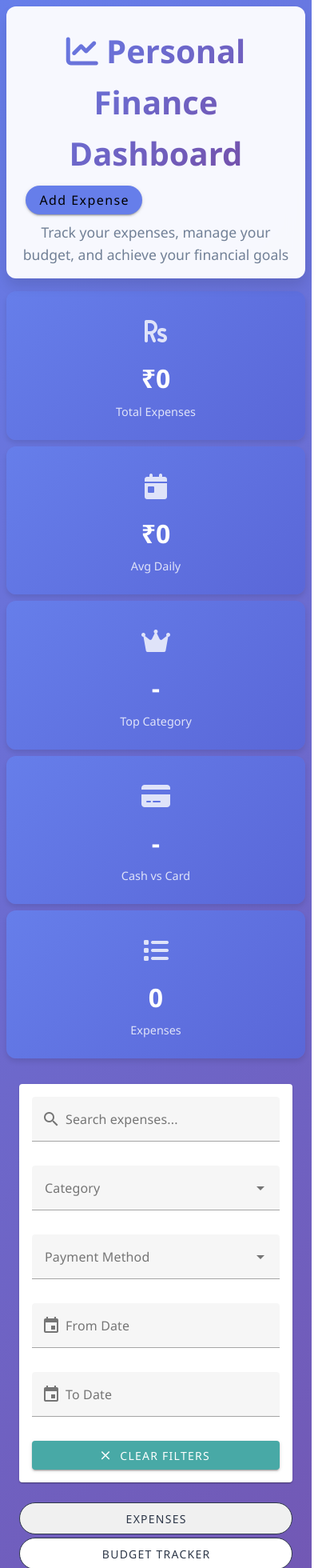
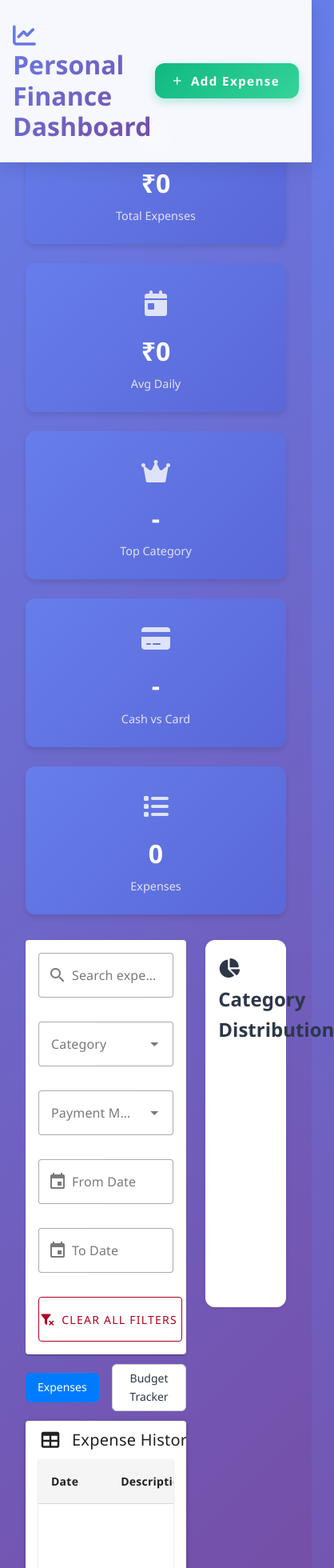
Before and after one commit to HarshaVelpumadugu/Expense-Tracker-Vue, a Vue app: page / in a window 390 px wide. Shown: the top 1960 px of the page at 80% size, 418 px wide, since content can reach past the window. Built offline with nearby package versions, Linux system fonts and the light colour scheme.

Commit message:
modified vuetify components

```diff
--- a/src/App.vue
+++ b/src/App.vue
@@ -1,38 +1,46 @@
 <template>
   <div>
+    <AppHeader @open-add="onOpenAdd" />
     <div :class="['container', { blur: showExpenseModal || showBudgetModal }]">
-      <AppHeader @open-add="onOpenAdd" />
       <StatsGrid />
+
       <div class="grid grid-2">
         <div>
           <div class="card mb-3 expenses-tab-container">
-            <FiltersPanel v-if="activeTab === 'expenses'" />
-            <div class="flex gap-3 items-center mb-3 tab-header">
-              <v-btn
-                class="btn btn-secondary tab-btn"
+            <!-- Show filters only for Expenses -->
+            <div v-if="activeTab === 'expenses'" class="mb-3">
+              <FiltersPanel />
+            </div>
+
+            <!-- Tabs -->
+            <div class="flex gap-3 items-center mb-3 tab-header" role="tablist">
+              <button
+                role="tab"
+                :aria-selected="activeTab === 'expenses'"
+                class="tab-btn"
                 :class="{ active: activeTab === 'expenses' }"
                 @click="activeTab = 'expenses'"
-                variant="outlined"
-                rounded
               >
                 Expenses
-              </v-btn>
+              </button>
 
-              <v-btn
-                class="btn btn-secondary tab-btn"
+              <button
+                role="tab"
+                :aria-selected="activeTab === 'budget'"
+                class="tab-btn"
                 :class="{ active: activeTab === 'budget' }"
                 @click="activeTab = 'budget'"
-                variant="outlined"
-                rounded
               >
                 Budget Tracker
-              </v-btn>
+              </button>
             </div>
-            <div v-show="activeTab === 'expenses'">
+
+            <!-- Tab Panels -->
+            <div v-show="activeTab === 'expenses'" role="tabpanel">
               <ExpenseTable @edit="openEdit" />
             </div>
 
-            <div v-show="activeTab === 'budget'">
+            <div v-show="activeTab === 'budget'" role="tabpanel">
               <BudgetTracker @open-budget="showBudgetModal = true" />
             </div>
           </div>
@@ -42,6 +50,7 @@
       </div>
     </div>
 
+    <!-- Modals -->
     <ExpenseModal
       v-if="showExpenseModal"
       :editing="editingExpense"
@@ -103,10 +112,6 @@ export default {
       store.clearEditing();
     }
 
-    function closeBudgetModal() {
-      showBudgetModal.value = false;
-    }
-
     return {
       activeTab,
       showExpenseModal,
@@ -115,399 +120,38 @@ export default {
       editingExpense,
       openEdit,
       closeExpenseModal,
-      closeBudgetModal,
     };
   },
 };
 </script>
+
 <style lang="scss" scoped>
-.btn {
+.container {
+  padding-left: 2rem;
+  padding-right: 2rem;
+  margin-top: 120px;
+}
+.tab-header {
+  margin-top: 10px;
+}
+
+.tab-btn {
   background-color: white;
-  transition: background-color 0.3s ease;
+  border: 1px solid #ccc;
+  padding: 6px 14px;
+  border-radius: 6px;
+  cursor: pointer;
+  transition: all 0.3s ease;
+  font-size: 14px;
+
   &:hover {
     background-color: #f5f5f5;
   }
-  &.active,
-  &:active {
-    background-color: #f0f0f0;
-  }
-}
-.tab-header {
-  margin-top: 25px;
-}
-@media (max-width: 768px) {
-  .container {
-    padding: var(--spacing-md);
-  }
 
-  .header {
-    h1 {
-      font-size: 2rem;
-    }
-  }
-
-  .stats-grid {
-    grid-template-columns: repeat(auto-fit, minmax(150px, 1fr));
-  }
-
-  .grid-2 {
-    grid-template-columns: minmax(0, 2fr) minmax(0, 1fr);
-    grid-template-rows: auto auto;
-    align-items: start;
-  }
-
-  .filters {
-    padding: var(--spacing-md);
-    gap: var(--spacing-sm);
-
-    .filter-group {
-      min-width: 100%;
-    }
-  }
-
-  .search-container {
-    width: 100%;
-  }
-
-  .table-container {
-    font-size: 0.75rem;
-
-    th,
-    td {
-      padding: var(--spacing-xs) var(--spacing-sm);
-    }
-  }
-
-  .card,
-  .budget-card,
-  .category-card {
-    padding: var(--spacing-md);
-    margin-bottom: var(--spacing-sm);
-  }
-
-  .modal-content {
-    margin: var(--spacing-md);
-    padding: var(--spacing-lg);
-  }
-}
-
-@media (max-width: 480px) {
-  .container {
-    padding: var(--spacing-sm);
-  }
-
-  .header {
-    padding: var(--spacing-md);
-    margin-bottom: var(--spacing-md);
-
-    h1 {
-      font-size: 1.25rem;
-      line-height: 1.3;
-      margin-bottom: var(--spacing-xs);
-    }
-
-    p {
-      font-size: 0.875rem;
-      line-height: 1.4;
-    }
-  }
-
-  .main-header {
-    flex-direction: column;
-    gap: var(--spacing-sm);
-    align-items: stretch;
-    padding: var(--spacing-xs);
-  }
-
-  .add-expense-btn {
-    font-size: 0.875rem;
-    padding: var(--spacing-sm) var(--spacing-md);
-    border-radius: 25px;
-  }
-
-  .stats-grid {
-    grid-template-columns: 1fr;
-    gap: var(--spacing-sm);
-    margin-bottom: var(--spacing-md);
-  }
-
-  .stat-card {
-    padding: var(--spacing-md);
-
-    .icon {
-      font-size: 1.5rem;
-      margin-bottom: var(--spacing-xs);
-    }
-
-    .value {
-      font-size: 1.5rem;
-      line-height: 1.2;
-    }
-
-    .label {
-      font-size: 0.8rem;
-    }
-  }
-
-  .grid-2 {
-    grid-template-columns: minmax(0, 1fr);
-    gap: var(--spacing-md);
-  }
-
-  .card,
-  .budget-card,
-  .category-card {
-    padding: var(--spacing-md);
-    margin-bottom: var(--spacing-sm);
-  }
-
-  .budget-card {
-    height: 500px;
-
-    .budget-header {
-      padding: var(--spacing-md);
-      flex-direction: column;
-      gap: var(--spacing-sm);
-      align-items: stretch;
-    }
-
-    .budget-content {
-      padding: var(--spacing-md);
-    }
-  }
-
-  .filters {
-    padding: var(--spacing-md);
-    gap: var(--spacing-sm);
-
-    .filter-group {
-      min-width: 100%;
-    }
-  }
-
-  .search-container {
-    width: 100%;
-  }
-
-  .form-input {
-    padding: var(--spacing-sm);
-    font-size: 0.875rem;
-  }
-
-  .form-label {
-    font-size: 0.875rem;
-    margin-bottom: var(--spacing-xs);
-  }
-
-  .form-group {
-    margin-bottom: var(--spacing-md);
-  }
-
-  .btn {
-    padding: var(--spacing-sm) var(--spacing-md);
-    font-size: 0.875rem;
-    min-height: 40px;
-    gap: var(--spacing-xs);
-  }
-
-  .tab-header {
-    flex-direction: column;
-    gap: var(--spacing-xs);
-
-    .tab-btn {
-      width: 100%;
-      justify-content: center;
-    }
-  }
-
-  .table-container {
-    font-size: 0.75rem;
-
-    th,
-    td {
-      padding: var(--spacing-xs) var(--spacing-sm);
-    }
-  }
-
-  .category-badge {
-    font-size: 0.75rem;
-    padding: 2px var(--spacing-xs);
-  }
-
-  .pagination {
-    gap: var(--spacing-xs);
-
-    button {
-      padding: var(--spacing-xs) var(--spacing-sm);
-      min-width: 36px;
-      min-height: 36px;
-      font-size: 0.875rem;
-    }
-  }
-
-  .radio-group {
-    flex-direction: column;
-    gap: var(--spacing-sm);
-  }
-}
-
-@media (max-width: 320px) {
-  .container {
-    padding: var(--spacing-sm);
-  }
-
-  .header {
-    padding: var(--spacing-md);
-    margin-bottom: var(--spacing-md);
-
-    h1 {
-      font-size: 1.25rem;
-      line-height: 1.3;
-      margin-bottom: var(--spacing-xs);
-    }
-
-    p {
-      font-size: 0.875rem;
-      line-height: 1.4;
-    }
-  }
-
-  .main-header {
-    flex-direction: column;
-    gap: var(--spacing-sm);
-    align-items: stretch;
-    padding: var(--spacing-xs);
-  }
-
-  .add-expense-btn {
-    font-size: 0.875rem;
-    padding: var(--spacing-sm) var(--spacing-md);
-    border-radius: 25px;
-  }
-
-  .stats-grid {
-    grid-template-columns: 1fr;
-    gap: var(--spacing-sm);
-    margin-bottom: var(--spacing-md);
-  }
-
-  .stat-card {
-    padding: var(--spacing-md);
-
-    .icon {
-      font-size: 1.5rem;
-      margin-bottom: var(--spacing-xs);
-    }
-
-    .value {
-      font-size: 1.5rem;
-      line-height: 1.2;
-    }
-
-    .label {
-      font-size: 0.8rem;
-    }
-  }
-
-  .grid-2 {
-    grid-template-columns: minmax(0, 1fr);
-    gap: var(--spacing-md);
-  }
-
-  .card,
-  .budget-card,
-  .category-card {
-    padding: var(--spacing-md);
-    margin-bottom: var(--spacing-sm);
-  }
-
-  .budget-card {
-    height: 500px;
-
-    .budget-header {
-      padding: var(--spacing-md);
-      flex-direction: column;
-      gap: var(--spacing-sm);
-      align-items: stretch;
-    }
-
-    .budget-content {
-      padding: var(--spacing-md);
-    }
-  }
-
-  .filters {
-    padding: var(--spacing-md);
-    gap: var(--spacing-sm);
-
-    .filter-group {
-      min-width: 100%;
-    }
-  }
-
-  .search-container {
-    width: 100%;
-  }
-
-  .form-input {
-    padding: var(--spacing-sm);
-    font-size: 0.875rem;
-  }
-
-  .form-label {
-    font-size: 0.875rem;
-    margin-bottom: var(--spacing-xs);
-  }
-
-  .form-group {
-    margin-bottom: var(--spacing-md);
-  }
-
-  .btn {
-    padding: var(--spacing-sm) var(--spacing-md);
-    font-size: 0.875rem;
-    min-height: 40px;
-    gap: var(--spacing-xs);
-  }
-
-  .tab-header {
-    flex-direction: column;
-    gap: var(--spacing-xs);
-
-    .tab-btn {
-      width: 100%;
-      justify-content: center;
-    }
-  }
-
-  .table-container {
-    font-size: 0.75rem;
-
-    th,
-    td {
-      padding: var(--spacing-xs) var(--spacing-sm);
-    }
-  }
-
-  .category-badge {
-    font-size: 0.75rem;
-    padding: 2px var(--spacing-xs);
-  }
-
-  .pagination {
-    gap: var(--spacing-xs);
-
-    button {
-      padding: var(--spacing-xs) var(--spacing-sm);
-      min-width: 36px;
-      min-height: 36px;
-      font-size: 0.875rem;
-    }
-  }
-
-  .radio-group {
-    flex-direction: column;
-    gap: var(--spacing-sm);
+  &.active {
+    background-color: #007bff;
+    color: white;
+    border-color: #007bff;
   }
 }
 </style>
--- a/src/components/AppHeader.vue
+++ b/src/components/AppHeader.vue
@@ -1,47 +1,47 @@
 <template>
   <header class="header">
     <div class="main-header">
-      <h1><i class="fas fa-chart-line"></i> Personal Finance Dashboard</h1>
-      <v-btn class="add-expense-btn" @click="$emit('open-add')" rounded>
+      <h1>
+        <i class="fas fa-chart-line header-icon"></i>
+        Personal Finance Dashboard
+      </h1>
+
+      <v-btn
+        class="add-expense-btn"
+        @click="$emit('open-add')"
+        elevation="2"
+        size="large"
+      >
+        <v-icon start size="small">mdi-plus</v-icon>
         Add Expense
       </v-btn>
     </div>
-    <p>
-      Track your expenses, manage your budget, and achieve your financial goals
-    </p>
   </header>
 </template>
 
 <script>
-export default { name: "AppHeader" };
+export default {
+  name: "AppHeader",
+  emits: ["open-add"],
+};
 </script>
 
 <style lang="scss" scoped>
 .header {
+  position: fixed;
+  top: 0;
+  left: 0;
+  right: 0;
   background: rgba(255, 255, 255, 0.95);
-  backdrop-filter: blur(10px);
-  padding: var(--spacing-lg);
-  border-radius: var(--border-radius);
-  margin-bottom: var(--spacing-xl);
-  box-shadow: var(--shadow-lg);
-  text-align: center;
+  backdrop-filter: blur(12px);
+  -webkit-backdrop-filter: blur(12px);
+  border-bottom: 1px solid rgba(0, 0, 0, 0.08);
+  box-shadow: 0 4px 20px rgba(0, 0, 0, 0.08);
+  z-index: 1000;
+  transition: all 0.3s ease;
 
-  h1 {
-    font-size: 2.5rem;
-    font-weight: 700;
-    background: linear-gradient(
-      135deg,
-      var(--primary-color),
-      var(--secondary-color)
-    );
-    -webkit-background-clip: text;
-    -webkit-text-fill-color: transparent;
-    margin-bottom: var(--spacing-sm);
-  }
-
-  p {
-    color: var(--text-secondary);
-    font-size: 1.1rem;
+  &:hover {
+    box-shadow: 0 4px 25px rgba(0, 0, 0, 0.12);
   }
 }
 
@@ -49,20 +49,65 @@ export default { name: "AppHeader" };
   display: flex;
   align-items: center;
   justify-content: space-between;
-  padding: var(--spacing-sm);
-  flex-wrap: wrap;
+  padding: 1.5rem 1rem;
+  max-width: 100%;
+  margin: 0 auto;
+
+  h1 {
+    font-size: 2rem;
+    font-weight: 700;
+    background: linear-gradient(135deg, #667eea 0%, #764ba2 100%);
+    -webkit-background-clip: text;
+    -webkit-text-fill-color: transparent;
+    background-clip: text;
+    margin: 0;
+    line-height: 1.2;
+  }
+}
+
+.header-subtitle {
+  color: #64748b;
+  font-size: 0.95rem;
+  margin: 0.5rem 0 0 0;
+  font-weight: 400;
+  line-height: 1.4;
+  text-align: center;
+}
+
+.header-icon {
+  margin-right: 0.5rem;
+  font-size: 1.8rem;
+}
+
+.header-right {
+  flex-shrink: 0;
 }
 
 .add-expense-btn {
-  background-color: var(--primary-color) !important;
-  border-radius: 50px !important;
-  font-size: 1rem !important;
-  padding: var(--spacing-md) !important;
-  cursor: pointer;
-  display: flex;
-  align-items: center;
-  justify-content: center;
+  background: linear-gradient(135deg, #10b981 0%, #34d399 100%) !important;
+  color: white !important;
+  border-radius: 12px !important;
   text-transform: none !important;
-  color: black !important;
+  font-weight: 600 !important;
+  font-size: 0.95rem !important;
+  padding: 0 1.5rem !important;
+  min-height: 44px !important;
+  box-shadow: 0 4px 12px rgba(16, 185, 129, 0.3) !important;
+  transition: all 0.3s ease !important;
+  border: none !important;
+
+  &:hover {
+    transform: translateY(-2px) !important;
+    box-shadow: 0 6px 20px rgba(16, 185, 129, 0.4) !important;
+    background: linear-gradient(135deg, #059669 0%, #10b981 100%) !important;
+  }
+
+  &:active {
+    transform: translateY(0) !important;
+  }
+
+  .v-icon {
+    margin-right: 0.5rem !important;
+  }
 }
 </style>
--- a/src/components/ExpenseTable.vue
+++ b/src/components/ExpenseTable.vue
@@ -54,18 +54,27 @@
 
         <!-- Actions Column -->
         <template v-slot:[`item.actions`]="{ item }">
+          <div class="d-flex align-center">
+            <!-- Edit -->
             <v-btn
+              variant="text"
+              density="comfortable"
               icon
-            x-small
-            color="primary"
               @click="$emit('edit', item)"
-            class="mr-1"
             >
-            <v-icon x-small>mdi-pencil</v-icon>
+              <v-icon size="20" color="green">mdi-pencil</v-icon>
             </v-btn>
-          <v-btn icon x-small color="error" @click="deleteExpense(item.id)">
-            <v-icon x-small>mdi-delete</v-icon>
+
+            <!-- Delete -->
+            <v-btn
+              variant="text"
+              density="comfortable"
+              icon
+              @click="deleteExpense(item.id)"
+            >
+              <v-icon size="20" color="red">mdi-delete</v-icon>
             </v-btn>
+          </div>
         </template>
 
         <!-- Empty State -->
@@ -284,10 +293,6 @@ export default {
 
   .v-btn {
     transition: all 0.2s ease-in-out;
-
-    &:hover {
-      transform: scale(1.1);
-    }
   }
 }
 
--- a/src/components/FiltersPanel.vue
+++ b/src/components/FiltersPanel.vue
@@ -5,18 +5,19 @@
       <v-col cols="12" md="4">
         <v-text-field
           v-model="searchInput"
+          variant="outlined"
           label="Search expenses..."
           prepend-inner-icon="mdi-magnify"
           clearable
         />
       </v-col>
-
       <!-- Category -->
       <v-col cols="12" md="4">
         <v-select
           v-model="categoryFilter"
           :items="categories"
           label="Category"
+          variant="outlined"
           clearable
         />
       </v-col>
@@ -27,12 +28,13 @@
           v-model="paymentFilter"
           :items="paymentMethods"
           label="Payment Method"
+          variant="outlined"
           clearable
         />
       </v-col>
     </v-row>
 
-    <!-- From Date, To Date, Clear Filters -->
+    <!-- Date Range and Clear Filters Row -->
     <v-row dense>
       <!-- From Date -->
       <v-col cols="12" md="4">
@@ -46,6 +48,7 @@
           <template v-slot:activator="{ props }">
             <v-text-field
               v-model="fromDateFormatted"
+              variant="outlined"
               label="From Date"
               readonly
               v-bind="props"
@@ -74,6 +77,7 @@
             <v-text-field
               v-model="toDateFormatted"
               label="To Date"
+              variant="outlined"
               readonly
               v-bind="props"
               prepend-inner-icon="mdi-calendar"
@@ -88,12 +92,72 @@
         </v-menu>
       </v-col>
 
-      <!-- Clear Button -->
-      <v-col cols="12" md="4" class="d-flex align-start">
-        <v-btn class="w-100" color="secondary" @click="clearAll">
-          <v-icon start>mdi-close</v-icon>
-          Clear Filters
+      <!-- Clear Filters Button - Properly Aligned -->
+      <v-col cols="12" md="4">
+        <v-btn
+          variant="outlined"
+          color="error"
+          height="56"
+          min-width="180"
+          class="mx-auto d-block"
+          @click="clearAll"
+        >
+          <v-icon start>mdi-filter-remove</v-icon>
+          Clear All Filters
         </v-btn>
+      </v-col>
+    </v-row>
+
+    <!-- Optional: Active Filters Summary -->
+    <v-row v-if="hasActiveFilters" dense class="mt-2">
+      <v-col cols="12">
+        <v-chip-group>
+          <v-chip
+            v-if="searchInput"
+            closable
+            color="primary"
+            variant="outlined"
+            @click:close="searchInput = ''"
+          >
+            Search: {{ searchInput }}
+          </v-chip>
+          <v-chip
+            v-if="categoryFilter"
+            closable
+            color="primary"
+            variant="outlined"
+            @click:close="categoryFilter = null"
+          >
+            Category: {{ categoryFilter }}
+          </v-chip>
+          <v-chip
+            v-if="paymentFilter"
+            closable
+            color="primary"
+            variant="outlined"
+            @click:close="paymentFilter = null"
+          >
+            Payment: {{ paymentFilter }}
+          </v-chip>
+          <v-chip
+            v-if="fromDate"
+            closable
+            color="primary"
+            variant="outlined"
+            @click:close="fromDate = null"
+          >
+            From: {{ fromDateFormatted }}
+          </v-chip>
+          <v-chip
+            v-if="toDate"
+            closable
+            color="primary"
+            variant="outlined"
+            @click:close="toDate = null"
+          >
+            To: {{ toDateFormatted }}
+          </v-chip>
+        </v-chip-group>
       </v-col>
     </v-row>
   </v-card>
@@ -107,11 +171,11 @@ export default {
   setup() {
     const store = useExpenseStore();
 
-    // Menu states for date pickers
     const fromMenu = ref(false);
     const toMenu = ref(false);
 
-    // Bind filters to Pinia store
+    const categoryMenu = ref(false);
+
     const searchInput = computed({
       get: () => store.filters.searchInput,
       set: (v) => store.setFilter({ key: "searchInput", value: v }),
@@ -137,7 +201,6 @@ export default {
       set: (v) => store.setFilter({ key: "toDate", value: v }),
     });
 
-    // Formatted date displays
     const fromDateFormatted = computed(() => {
       return fromDate.value ? formatDate(fromDate.value) : "";
     });
@@ -146,11 +209,9 @@ export default {
       return toDate.value ? formatDate(toDate.value) : "";
     });
 
-    // Helper function to format dates
     function formatDate(date) {
       if (!date) return "";
 
-      // Handle different date formats
       const d = new Date(date);
       if (isNaN(d.getTime())) return "";
 
@@ -159,6 +220,11 @@ export default {
         month: "2-digit",
         day: "2-digit",
       });
+    }
+
+    function selectCategory(category) {
+      categoryFilter.value = category;
+      categoryMenu.value = false;
     }
 
     function clearAll() {
@@ -179,6 +245,7 @@ export default {
     return {
       searchInput,
       categoryFilter,
+      categoryMenu,
       paymentFilter,
       fromDate,
       toDate,
@@ -187,9 +254,45 @@ export default {
       fromMenu,
       toMenu,
       clearAll,
+      selectCategory,
       categories,
       paymentMethods,
     };
   },
 };
 </script>
+
+<style>
+/* Force category dropdown to open downward specifically */
+:deep(.v-select:first-of-type .v-overlay__content) {
+  top: auto !important;
+  transform: translateY(8px) !important;
+}
+
+/* Alternative approach - target by column position */
+:deep(.v-col:nth-child(2) .v-select .v-overlay__content) {
+  top: auto !important;
+  bottom: auto !important;
+  transform: translateY(8px) !important;
+}
+
+/* Ensure all select menus have proper positioning */
+:deep(.v-select .v-menu .v-overlay__content) {
+  position: absolute !important;
+  top: 100% !important;
+  transform: translateY(4px) !important;
+}
+
+.v-overlay-container .v-list-item:hover {
+  background-color: #1976d2 !important; /* Blue on hover */
+  color: #fff !important;
+  border-radius: 6px;
+}
+
+/* Active/selected item */
+.v-overlay-container .v-list-item.v-list-item--active {
+  background-color: #1565c0 !important;
+  color: #fff !important;
+  border-radius: 6px;
+}
+</style>
```
Lines whose indentation alone changed are shown as unchanged.
